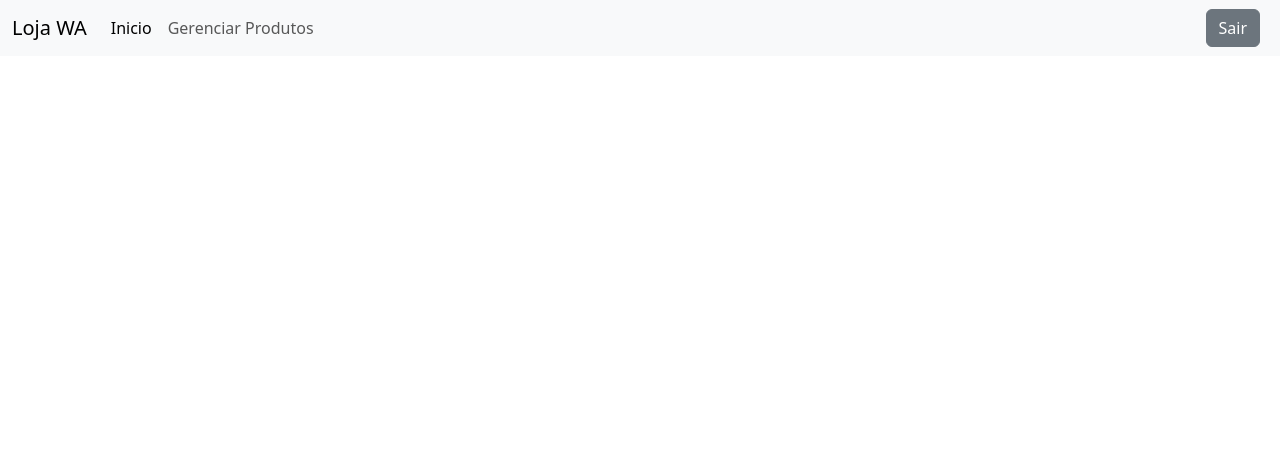
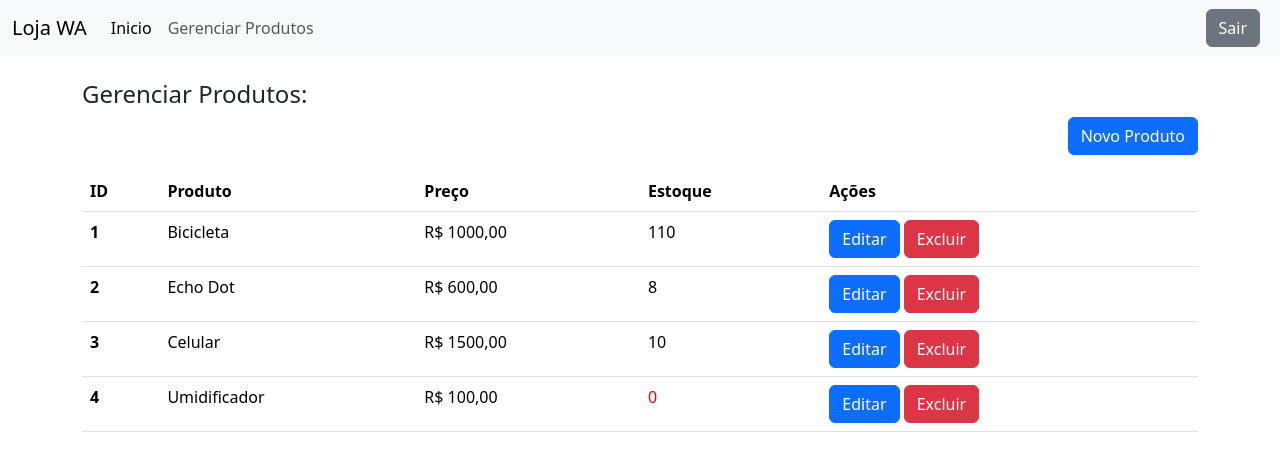
Before and after one commit to UFAM-ICOMP-WACAD/wacad-turma2-bootstrap-vitor, a website: page produtos.html in a window 1280 px wide. Drawn offline with nearby package versions, Linux system fonts and the light colour scheme.

Commit message:
produtos page

```diff
--- a/produtos.html
+++ b/produtos.html
@@ -35,10 +35,98 @@
   <!-- navbar -->
 
   <!-- gerenciar produtos -->
+  <div class="container mt-4">
+    <h4>Gerenciar Produtos:</h4>
+    <div class="text-end">
+      <button class="btn btn-primary" data-bs-toggle="modal" data-bs-target="#novoProdutoModal">Novo Produto</button>
+    </div>
+    <table class="table mt-3">
+      <thead>
+        <tr>
+          <th scope="col">ID</th>
+          <th scope="col">Produto</th>
+          <th scope="col">Preço</th>
+          <th scope="col">Estoque</th>
+          <th scope="col">Ações</th>
+        </tr>
+      </thead>
+      <tbody>
+        <tr>
+          <th scope="row">1</th>
+          <td>Bicicleta</td>
+          <td>R$ 1000,00</td>
+          <td>110</td>
+          <td>
+            <button class="btn btn-primary">Editar</button>
+            <button class="btn btn-danger">Excluir</button>
+          </td>
+        </tr>
+        <tr>
+          <th scope="row">2</th>
+          <td>Echo Dot</td>
+          <td>R$ 600,00</td>
+          <td>8</td>
+          <td>
+            <button class="btn btn-primary">Editar</button>
+            <button class="btn btn-danger">Excluir</button>
+          </td>
+        </tr>
+        <tr>
+          <th scope="row">3</th>
+          <td>Celular</td>
+          <td>R$ 1500,00</td>
+          <td>10</td>
+          <td>
+            <button class="btn btn-primary">Editar</button>
+            <button class="btn btn-danger">Excluir</button>
+          </td>
+        </tr>
+        <tr>
+          <th scope="row">4</th>
+          <td>Umidificador</td>
+          <td>R$ 100,00</td>
+          <td style="color: red;">0</td>
+          <td>
+            <button class="btn btn-primary">Editar</button>
+            <button class="btn btn-danger">Excluir</button>
+          </td>
+        </tr>
+      </tbody>
+    </table>
+  </div>
   <!-- gerenciar produtos -->
 
-  <!-- modal cadastrar produtos -->
-  <!-- modal cadastrar produtos -->
+  <!-- modal Cadastrar Produtos -->
+  <div class="modal fade" id="novoProdutoModal" tabindex="-1" aria-labelledby="exampleModalLabel" aria-hidden="true">
+    <div class="modal-dialog modal-dialog-centered">
+      <div class="modal-content">
+        <div class="modal-header">
+          <h5 class="modal-title" id="exampleModalLabel">Novo Produto</h5>
+          <button type="button" class="btn-close" data-bs-dismiss="modal" aria-label="Close"></button>
+        </div>
+        <div class="modal-body">
+          <form>
+            <div class="mb-3">
+              <label for="produto" class="form-label">Produto</label>
+              <input type="text" class="form-control" id="produto" required>
+            </div>
+            <div class="mb-3">
+              <label for="preco" class="form-label">Preço</label>
+              <input type="text" class="form-control" id="preco" required>
+            </div>
+            <div class="mb-3">
+              <label for="estoque" class="form-label">Estoque</label>
+              <input type="text" class="form-control" id="estoque" required>
+            </div>
+          </form>
+        </div>
+        <div class="modal-footer">
+          <button type="button" class="btn btn-primary w-100">Confirmar Cadastro</button>
+        </div>
+      </div>
+    </div>
+  </div>
+  <!-- modal Cadastrar Produtos -->
   <script src="https://cdn.jsdelivr.net/npm/bootstrap@5.3.2/dist/js/bootstrap.bundle.min.js"></script>
 </body>
 
```
